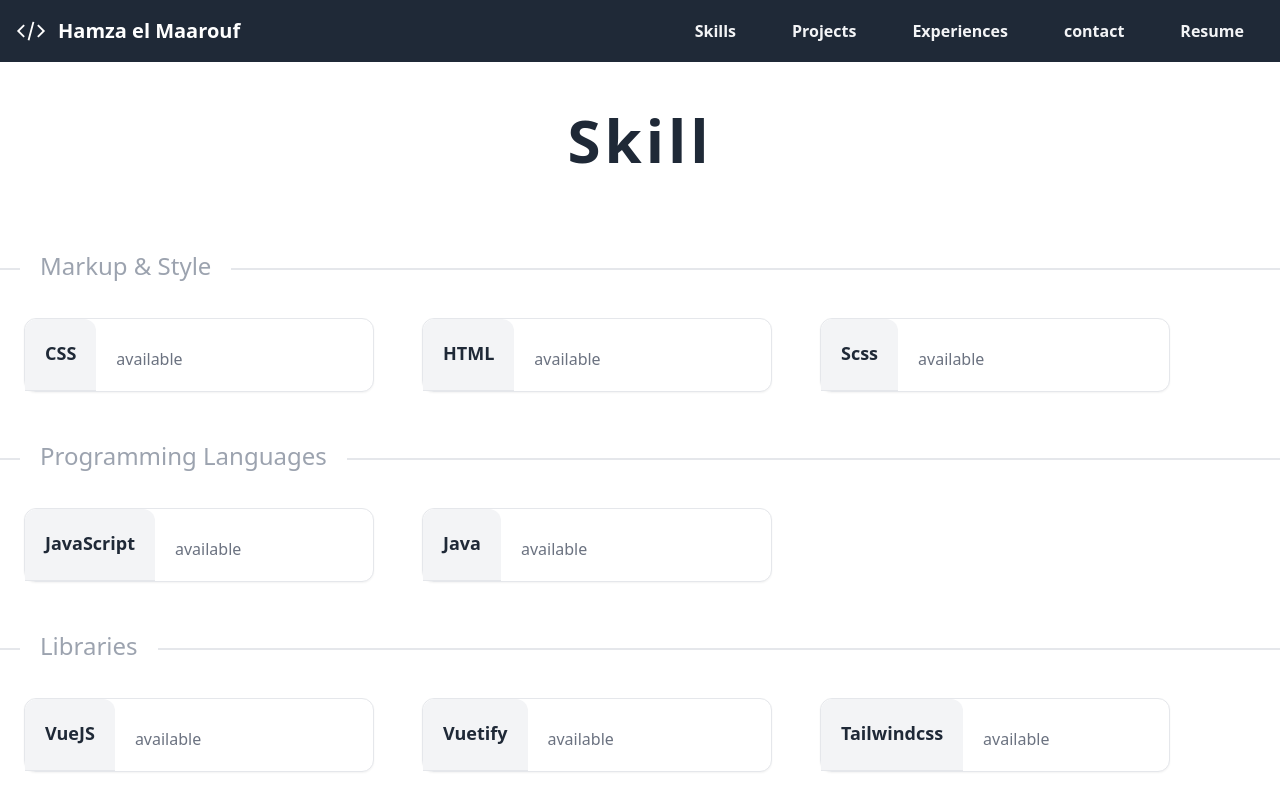
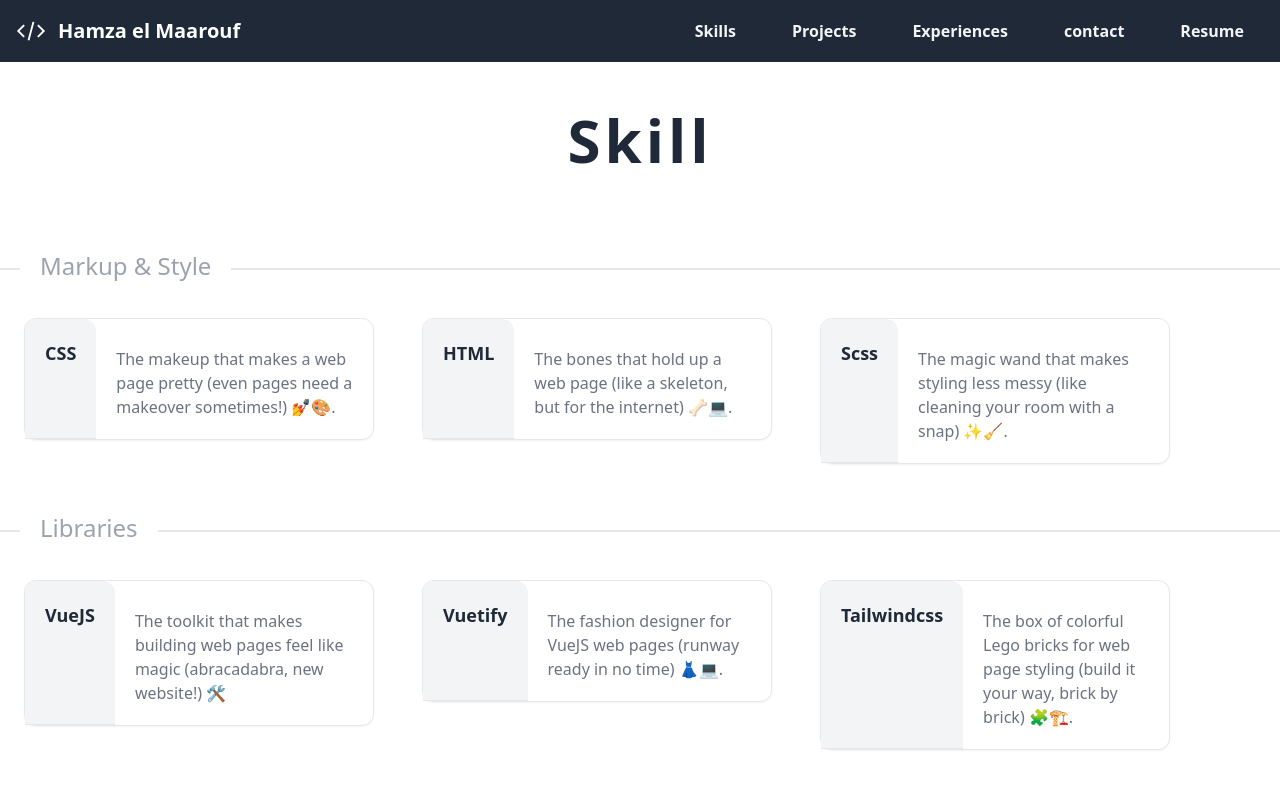
Before and after one commit to itsmaarouf/portfolio, a Vue app: page /skills in a window 1280 px wide. Shown: the top 800 px of the page. Built offline with nearby package versions, Linux system fonts and the light colour scheme.

Commit message:
skills description

```diff
--- a/src/components/ContactForm.vue
+++ b/src/components/ContactForm.vue
@@ -56,10 +56,12 @@
 
 const handleSubmit = (event) => {
   event.preventDefault();
-  alert("Your message has been sent! Thank you for contacting us.");
   name.value = "";
   email.value = "";
   message.value = "";
+  setTimeout(() => {
+    alert("Your message has been sent! Thank you for contacting us.");
+  }, 500);
 };
 </script>
 
--- a/src/stores/Lang.js
+++ b/src/stores/Lang.js
@@ -6,11 +6,11 @@
     const Langs = ref([
         {
             name: "JavaScript",
-            status: "available",
+            status: "The superpowers that make web pages do tricks (like a superhero for your browser) ",
             img: "/image/CSS.png",
         }, {
             name: "Java",
-            status: "available",
+            status: "The wizardry for building apps and games (no, it’s not coffee) 🧙‍♂️☕.",
             img: "/image/CSS.png",
         }
     ])
--- a/src/stores/Libraries.js
+++ b/src/stores/Libraries.js
@@ -6,15 +6,15 @@
     const Libraries = ref([
         {
             name: "VueJS",
-            status: "available",
+            status: "The toolkit that makes building web pages feel like magic (abracadabra, new website!) 🛠️",
             img: "/image/CSS.png",
         }, {
             name: "Vuetify",
-            status: "available",
+            status: "The fashion designer for VueJS web pages (runway ready in no time) 👗💻.",
             img: "/image/CSS.png",
         }, {
             name: "Tailwindcss",
-            status: "available",
+            status: "The box of colorful Lego bricks for web page styling (build it your way, brick by brick) 🧩🏗️.",
             img: "/image/CSS.png",
         }
     ])
--- a/src/stores/skills.js
+++ b/src/stores/skills.js
@@ -6,15 +6,15 @@
     const Skills = ref([
         {
             name: "CSS",
-            status: "available",
+            status: "The makeup that makes a web page pretty (even pages need a makeover sometimes!) 💅🎨.",
             img: "/image/CSS.png",
         }, {
             name: "HTML",
-            status: "available",
+            status: "The bones that hold up a web page (like a skeleton, but for the internet) 🦴💻.",
             img: "/image/HTML.png",
         }, {
             name: "Scss",
-            status: "available",
+            status: "The magic wand that makes styling less messy (like cleaning your room with a snap) ✨🧹.",
             img: "/image/SCSS.png",
         }
     ])
--- a/src/views/ProjectsView.vue
+++ b/src/views/ProjectsView.vue
@@ -1,6 +1,9 @@
 <template>
   <div class="container flex flex-col flex-1 p-0 mx-auto">
     <div><TheHeadline title="Projects" /></div>
+    <h3 class="mt-20 text-center">
+      I' trying to do my best 🤷‍♂️ but sooner you will see my work here
+    </h3>
   </div>
 </template>
 
--- a/src/views/SkillsView.vue
+++ b/src/views/SkillsView.vue
@@ -2,8 +2,8 @@
   <div class="container flex flex-col flex-1 p-0 mx-auto">
     <TheHeadline title="Skill" />
     <SkillsStatus skillsGroup="Markup &amp Style" :SkillsName="Skills" />
+    <SkillsStatus skillsGroup="Libraries" :SkillsName="Libraries" />
     <SkillsStatus skillsGroup="Programming Languages " :SkillsName="Langs" />
-    <SkillsStatus skillsGroup="Libraries" :SkillsName="Libraries" />
   </div>
 </template>
 
```
